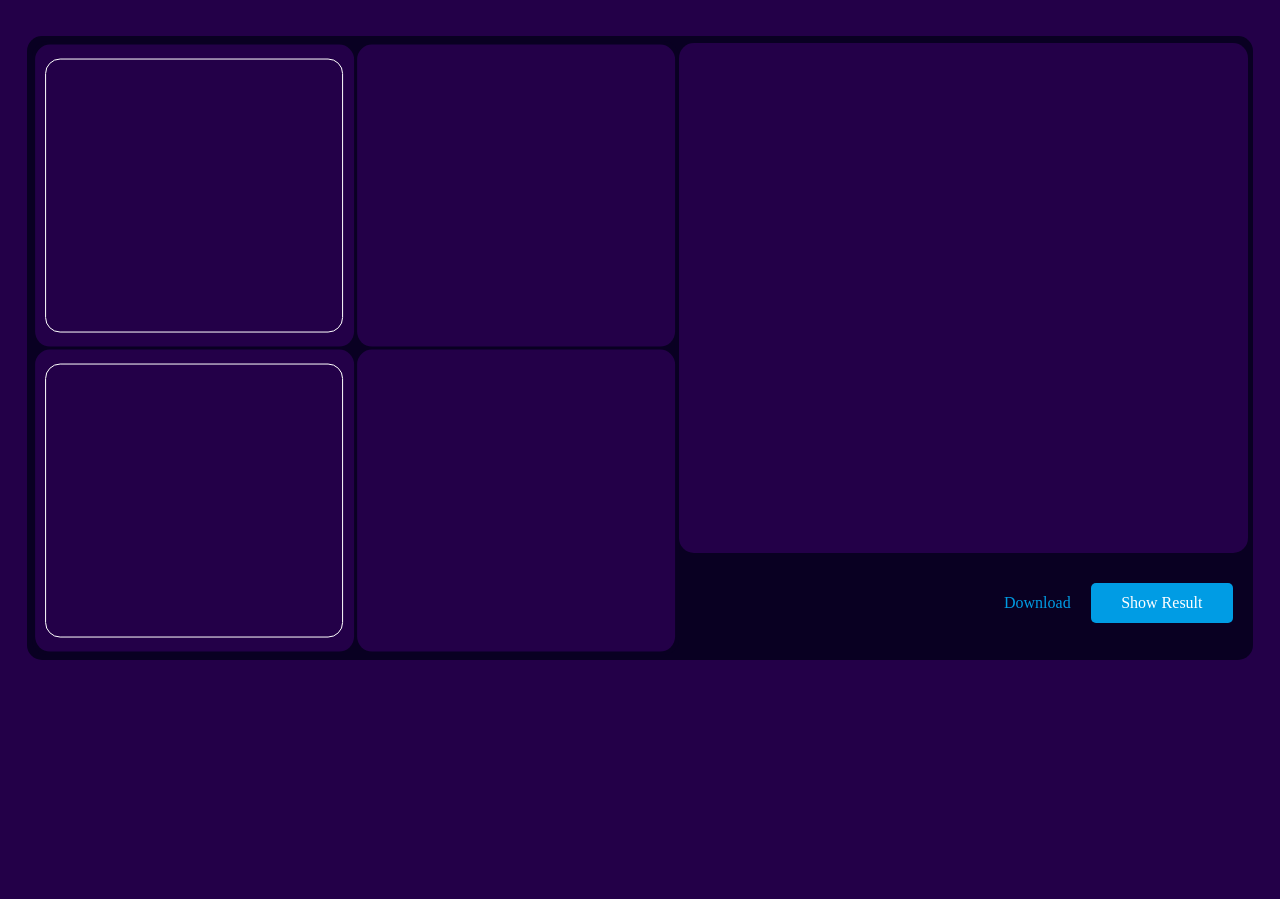
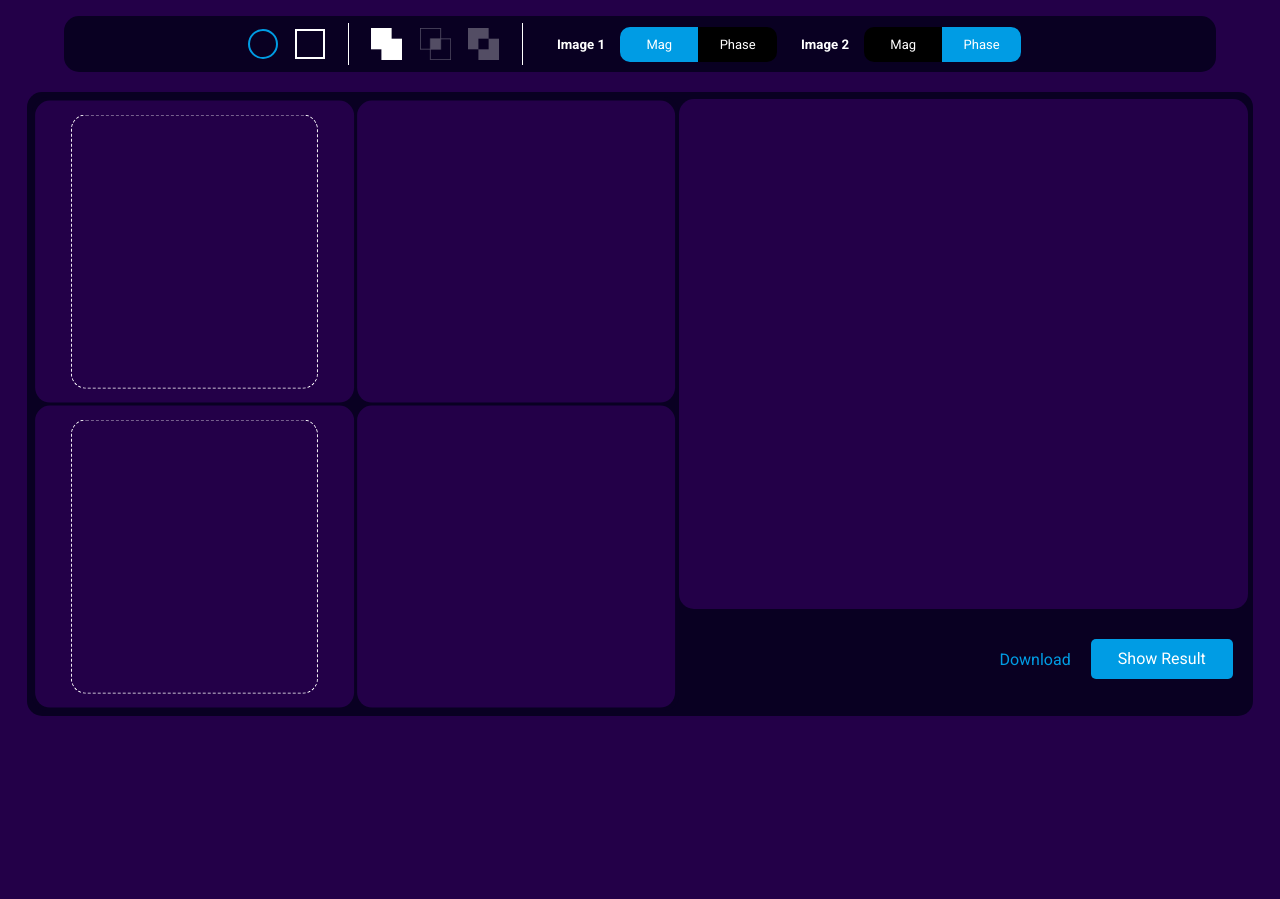
Before and after one commit to KamelMoohamed/DSP_Task04, a Flask app: page / in a window 1280 px wide; the page is wider, and only the part inside the window is pictured. Before the commit the page ends 660 px from the top of that part, so only its background shows below. Run offline with Flask 2, Linux system fonts and the light colour scheme; some libraries are stand-ins or nearby versions; some web fonts are replaced.

Commit message:
add toolbar

```diff
--- a/static/css/main.css
+++ b/static/css/main.css
@@ -1,4 +1,4 @@
-:root{
+:root {
   --primary-color: rgb(9, 0, 34);
   --secondry-color: rgb(35, 0, 72);
   --frame-color: rgb(255, 255, 255);
@@ -6,25 +6,147 @@
   --border-radius: 15px;
 }
 
-body{
+body {
+  font-family: "Roboto", sans-serif;
   background-color: var(--secondry-color);
   margin: 0;
   height: 100vh;
   overflow: hidden;
   padding-top: 2vh;
+  user-select: none;
 }
 
-.bigger-container{
+.toolbar {
+  width: 90%;
+  height: 7vh;
+  margin-right: auto;
+  margin-left: auto;
+  border-radius: var(--border-radius);
+  background-color: var(--primary-color);
+  display: flex;
+  justify-content: center;
+  align-items: center;
+}
+
+.select-type {
+  display: flex;
+  justify-content: space-evenly;
+  width: 8vw;
+  height: 100%;
+}
+
+.type {
+  margin: 15px 5px;
+  display: flex;
+  align-items: center;
+  justify-content: center;
+  cursor: pointer;
+}
+
+.rec .icon {
+  height: 100%;
+  aspect-ratio: 1/1;
+  border: white solid 2px;
+  pointer-events: none;
+}
+
+.cir .icon {
+  height: 100%;
+  aspect-ratio: 1/1;
+  border: white solid 2px;
+  border-radius: 50%;
+  pointer-events: none;
+}
+
+.selected-type {
+  transition: 0.3s;
+  border: var(--hover-color) solid 2px !important;
+}
+
+.vr-line {
+  height: 75%;
+  width: 0.07vw;
+  background-color: white;
+  margin: 0 10px;
+}
+
+.select-options {
+  display: flex;
+  width: 12vw;
+  height: 100%;
+  justify-content: space-evenly;
+}
+
+.option {
+  margin: 15px 5px;
+  display: flex;
+  align-items: center;
+  justify-content: center;
+  cursor: pointer;
+  opacity: 0.3;
+  transition: 0.3s;
+}
+
+.selected-option {
+  opacity: 1;
+}
+
+.option img {
+  height: 120%;
+  pointer-events: none;
+}
+
+.select-img {
+  display: flex;
+  justify-content: space-evenly;
+  width: 40vw;
+  height: 100%;
+}
+
+.select {
+  display: flex;
+  align-items: center;
+  color: white;
+}
+
+.select h5 {
+  margin-right: 15px;
+}
+
+.img-selection {
+  width: 3vw;
+  text-align: center;
+  background-color: black;
+  padding: 10px 20px;
+  cursor: pointer;
+  font-size: 13px;
+  transition: 0.3s;
+}
+
+.selected-img {
+  background-color: var(--hover-color);
+}
+
+.img-selection:first-child {
+  border-bottom-left-radius: 10px;
+  border-top-left-radius: 10px;
+}
+
+.img-selection:last-child {
+  border-bottom-right-radius: 10px;
+  border-top-right-radius: 10px;
+}
+
+.bigger-container {
   width: 95%;
   background-color: var(--primary-color);
   display: flex;
   margin: 20px auto;
   padding: 5px;
   border-radius: var(--border-radius);
-
 }
 
-.container{
+.container {
   position: relative;
   left: 0;
   display: flex;
@@ -35,7 +157,7 @@ body{
   padding: 7px;
 }
 
-.original-canvas{
+.original-canvas {
   position: absolute;
   right: -50%;
   top: 50%;
@@ -48,7 +170,7 @@ body{
   align-content: space-around;
 }
 
-.canv-cont{
+.canv-cont {
   width: 49.5%;
   height: 49.5%;
   background-color: var(--secondry-color);
@@ -58,10 +180,12 @@ body{
   position: relative;
 }
 
-.upload-img{
+.upload-img {
   position: absolute;
   top: 0;
-    width: 100%;
+  left: 50%;
+  transform: translateX(-50%);
+  width: 83%;
   height: 100%;
   pointer-events: none;
   display: flex;
@@ -69,10 +193,10 @@ body{
   justify-content: center;
 }
 
-.upload-img .frame{
+.upload-img .frame {
   width: 93%;
   height: 90%;
-    border: solid 1px var(--frame-color);
+  border: dashed 1px var(--frame-color);
   border-radius: var(--border-radius);
   display: flex;
   align-items: center;
@@ -83,13 +207,12 @@ body{
   opacity: 1;
 }
 
-
-.hide-frame{
+.hide-frame {
   opacity: 0;
   transition: 0.3s ease-in-out;
 }
 
-canvas{
+canvas {
   height: 100%;
   position: absolute;
   left: 50%;
@@ -99,23 +222,23 @@ canvas{
   transition: 0.3s ease-in-out;
 }
 
-.reduce-opacity{
+.reduce-opacity {
   opacity: 0.4;
 }
 
-.canv-cont input{
+.canv-cont input {
   cursor: pointer;
   width: 100%;
   aspect-ratio: 1/1;
-    filter:opacity(0)
+  filter: opacity(0);
 }
 
-.canv-cont:hover .upload-img .frame{
+.canv-cont:hover .upload-img .frame {
   border: solid 1px var(--hover-color);
   color: var(--hover-color);
 }
 
-.output-container{
+.output-container {
   width: 45vw;
   height: 75vh;
   display: flex;
@@ -123,14 +246,14 @@ canvas{
   padding-top: 2px;
 }
 
-.output{
+.output {
   background-color: var(--secondry-color);
   width: 100%;
   height: 85%;
   border-radius: var(--border-radius);
 }
 
-.output-container .btns{
+.output-container .btns {
   width: 100%;
   padding: 5px;
   border-radius: var(--border-radius);
@@ -140,7 +263,7 @@ canvas{
   margin-top: 25px;
 }
 
-.show-result-btn{
+.show-result-btn {
   background-color: var(--hover-color);
   width: 25%;
   height: 40px;
@@ -153,16 +276,16 @@ canvas{
   transition: 0.3s;
 }
 
-.show-result-btn:hover{
+.show-result-btn:hover {
   background-color: var(--secondry-color);
 }
 
-.download-btn{
+.download-btn {
   color: var(--hover-color);
   cursor: pointer;
   transition: 0.3s;
 }
 
-.download-btn:hover{
+.download-btn:hover {
   color: white;
 }
--- a/static/js/main.js
+++ b/static/js/main.js
@@ -1,12 +1,12 @@
-let uploadImage = document.getElementsByClassName("upload-img")
+let uploadImage = document.getElementsByClassName("upload-img");
 let firstImg = document.getElementById("img1");
 firstImg.addEventListener("change", (e) => {
   sendImage();
   uploadFile("img1");
   setTimeout(makeGray.bind(null, "first-img-canvas"), 90);
-  for(i=0; i<uploadImage.length; i++){
-    if(uploadImage[i].classList[1]==firstImg.classList[0]){
-      uploadImage[i].classList.add("hide-frame")
+  for (i = 0; i < uploadImage.length; i++) {
+    if (uploadImage[i].classList[1] == firstImg.classList[0]) {
+      uploadImage[i].classList.add("hide-frame");
     }
   }
 });
@@ -15,40 +15,49 @@ secondImg.addEventListener("change", (e) => {
   sendImage();
   uploadFile("img2");
   setTimeout(makeGray.bind(null, "second-img-canvas"), 90);
-  for(i=0; i<uploadImage.length; i++){
-    if(uploadImage[i].classList[1]==secondImg.classList[0]){
-      uploadImage[i].classList.add("hide-frame")
-    }secondImg
+  for (i = 0; i < uploadImage.length; i++) {
+    if (uploadImage[i].classList[1] == secondImg.classList[0]) {
+      uploadImage[i].classList.add("hide-frame");
+    }
+    secondImg;
   }
 });
 
 var gray_image;
 
-function uploadFile(e){
-  file=document.getElementById(e);
+function uploadFile(e) {
+  file = document.getElementById(e);
   gray_image = new SimpleImage(file);
 }
 
 function makeGray(e) {
-for (var pixel of gray_image.values()){
-    var red= pixel.getRed();
-    var green= pixel.getGreen();
-    var blue= pixel.getBlue();
-    average= (red+green+blue)/3;
-     pixel.setRed(average);
-     pixel.setGreen(average);
-     pixel.setBlue(average);
-}
-var canvas=document.getElementById(e);
-gray_image.drawTo(canvas);
+  for (var pixel of gray_image.values()) {
+    var red = pixel.getRed();
+    var green = pixel.getGreen();
+    var blue = pixel.getBlue();
+    average = (red + green + blue) / 3;
+    pixel.setRed(average);
+    pixel.setGreen(average);
+    pixel.setBlue(average);
+  }
+  var canvas = document.getElementById(e);
+  gray_image.drawTo(canvas);
 }
 
-let firstCanvas = document.getElementById("first-img-canvas")
-firstImg.addEventListener("mouseover",()=>{firstCanvas.classList.toggle("reduce-opacity")})
-firstImg.addEventListener("mouseout",()=>{firstCanvas.classList.toggle("reduce-opacity")})
-let secondCanvas = document.getElementById("second-img-canvas")
-secondImg.addEventListener("mouseover",()=>{secondCanvas.classList.toggle("reduce-opacity")})
-secondImg.addEventListener("mouseout",()=>{secondCanvas.classList.toggle("reduce-opacity")})
+let firstCanvas = document.getElementById("first-img-canvas");
+firstImg.addEventListener("mouseover", () => {
+  firstCanvas.classList.toggle("reduce-opacity");
+});
+firstImg.addEventListener("mouseout", () => {
+  firstCanvas.classList.toggle("reduce-opacity");
+});
+let secondCanvas = document.getElementById("second-img-canvas");
+secondImg.addEventListener("mouseover", () => {
+  secondCanvas.classList.toggle("reduce-opacity");
+});
+secondImg.addEventListener("mouseout", () => {
+  secondCanvas.classList.toggle("reduce-opacity");
+});
 function sendImage() {
   var formData = new FormData($("#upload-form")[0]);
 
@@ -65,3 +74,33 @@ function sendImage() {
     },
   });
 }
+let typeIcons = document.getElementsByClassName("icon");
+let optionIcons = document.getElementsByClassName("option");
+let imgIcons = document.getElementsByClassName("img-selection");
+document.addEventListener("click", (e) => {
+  if (e.target.classList.contains("type")) {
+    for (i = 0; i < typeIcons.length; i++) {
+      typeIcons[i].classList.remove("selected-type");
+    }
+    let selectedType = document.querySelector(
+      `.${e.target.classList[1]} .icon`
+    );
+    selectedType.classList.add("selected-type");
+  }
+  if (e.target.classList.contains("option")) {
+    for (i = 0; i < optionIcons.length; i++) {
+      optionIcons[i].classList.remove("selected-option");
+    }
+    e.target.classList.add("selected-option");
+  }
+  if (e.target.classList.contains("img-selection")) {
+    for (i = 0; i < imgIcons.length; i++) {
+      imgIcons[i].classList.remove("selected-img");
+    }
+    for (i = 0; i < document.getElementsByClassName(`${e.target.classList[0]}`).length; i++) {
+      document
+        .getElementsByClassName(`${e.target.classList[0]}`)
+        [i].classList.add("selected-img");
+    }
+  }
+});
--- a/templates/main.html
+++ b/templates/main.html
@@ -5,19 +5,70 @@
     <meta http-equiv="X-UA-Compatible" content="IE=edge" />
     <meta name="viewport" content="width=device-width, initial-scale=1.0" />
     <title>Document</title>
-    <link rel="stylesheet" href="../static/css/main.css">
-    <link rel="stylesheet" href="../static/css/all.min.css">
+    <link rel="stylesheet" href="../static/css/main.css" />
+    <link rel="stylesheet" href="../static/css/all.min.css" />
+    <link rel="preconnect" href="https://fonts.googleapis.com" />
+    <link rel="preconnect" href="https://fonts.gstatic.com" crossorigin />
+    <link
+      href="https://fonts.googleapis.com/css2?family=Roboto:wght@400;700&display=swap"
+      rel="stylesheet"
+    />
   </head>
   <body>
+    <div class="toolbar">
+      <div class="select-type">
+        <div class="type cir">
+          <div class="icon selected-type"></div>
+        </div>
+        <div class="type rec">
+          <div class="icon"></div>
+        </div>
+      </div>
+      <div class="vr-line"></div>
+      <div class="select-options">
+        <div class="option all selected-option">
+          <img src="../static/imgs/icon1.png" alt="" />
+        </div>
+        <div class="option intersect">
+          <img src="../static/imgs/icon3.png" alt="" />
+        </div>
+        <div class="option difference">
+          <img src="../static/imgs/icon2.png" alt="" />
+        </div>
+      </div>
+      <div class="vr-line"></div>
+      <div class="select-img">
+        <div class="select mag">
+          <h5>Image 1</h5>
+          <div class="select">
+            <div class="1 first-img img-selection selected-img">Mag</div>
+            <div class="2 second-img img-selection">Phase</div>
+          </div>
+        </div>
+        <div class="select phase">
+          <h5>Image 2</h5>
+          <div class="select">
+            <div class="2 first-img img-selection">Mag</div>
+            <div class="1 second-img img-selection selected-img">Phase</div>
+          </div>
+        </div>
+      </div>
+    </div>
     <div class="bigger-container">
       <div class="container">
-        <div class="upload-file">
-        </div>
+        <div class="upload-file"></div>
         <div class="original-canvas">
           <div class="canv-cont">
             <canvas id="first-img-canvas" class="canvas"></canvas>
             <form id="upload-form" method="post" enctype="multipart/form-data">
-              <input type="file" id="img1" class="first-canv" name="img" accept="image/*"  multiple = "false"/>
+              <input
+                type="file"
+                id="img1"
+                class="first-canv"
+                name="img"
+                accept="image/*"
+                multiple="false"
+              />
             </form>
             <div class="upload-img first-canv">
               <div class="frame">
@@ -33,7 +84,14 @@
           <div class="canv-cont">
             <canvas id="second-img-canvas" class="canvas second-canv"></canvas>
             <form id="upload-form" method="post" enctype="multipart/form-data">
-              <input type="file" id="img2" class="second-canv" name="img" accept="image/*"  multiple = "false"/>
+              <input
+                type="file"
+                id="img2"
+                class="second-canv"
+                name="img"
+                accept="image/*"
+                multiple="false"
+              />
             </form>
             <div class="upload-img second-canv">
               <div class="frame">
@@ -61,6 +119,9 @@
   </body>
   <script src="/static/js/main.js"></script>
   <script src="/static/js/all.min.js"></script>
-  <script type="text/javascript" src="https://code.jquery.com/jquery.min.js"></script>
-  <script src= "https://www.dukelearntoprogram.com/course1/common/js/image/SimpleImage.js"></script>
+  <script
+    type="text/javascript"
+    src="https://code.jquery.com/jquery.min.js"
+  ></script>
+  <script src="https://www.dukelearntoprogram.com/course1/common/js/image/SimpleImage.js"></script>
 </html>
```
Also changed, not shown: static/imgs/icon1.png (added), static/imgs/icon2.png (added), static/imgs/icon3.png (added). Lines whose indentation alone changed are shown as unchanged.
